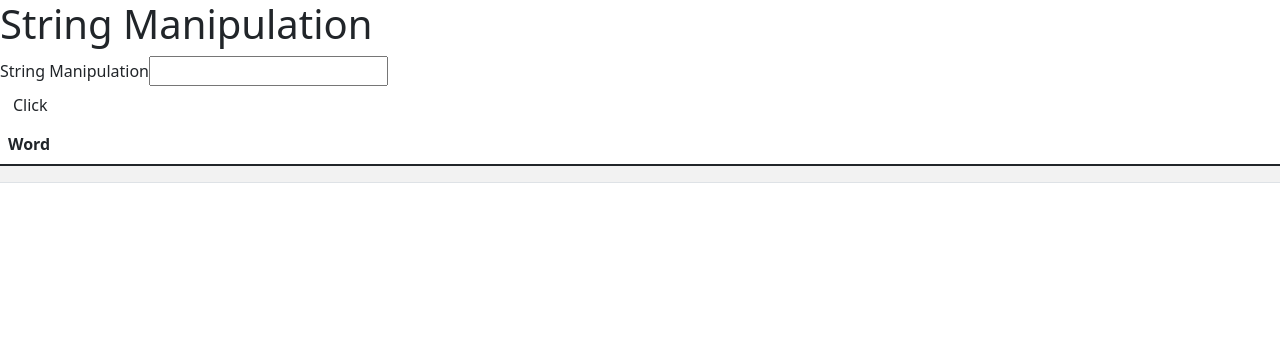
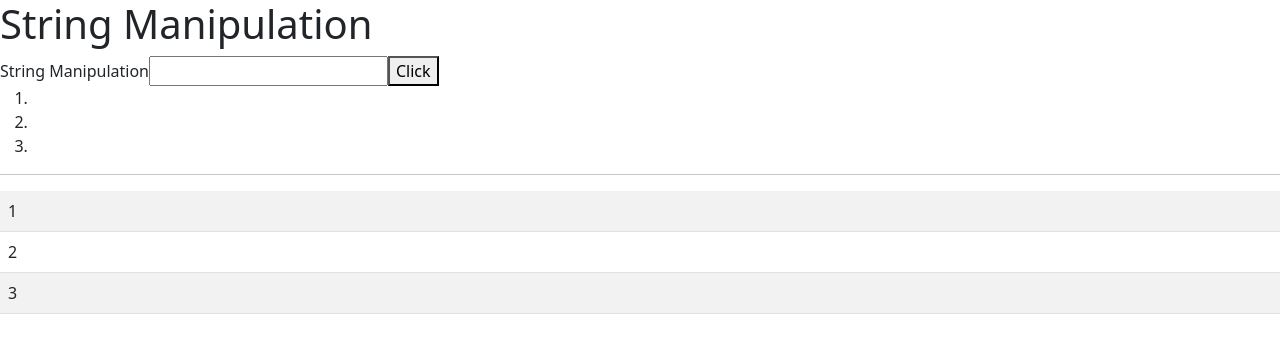
Before and after one commit to TreepZ/Obl_Opg-Git, a plain HTML site: page 3. Semester - Obligatorisk Opgave - Opg. 3/index.html in a window 1280 px wide. Drawn offline with nearby package versions, Linux system fonts and the light colour scheme.

Commit message:
Update index

```diff
--- a/3. Semester - Obligatorisk Opgave - Opg. 3/index.html
+++ b/3. Semester - Obligatorisk Opgave - Opg. 3/index.html
@@ -12,19 +12,29 @@
     <h1>String Manipulation</h1>
     <div id="app">
         <label for="string">String Manipulation</label>
-        <input v-model="Input" type="text" id="string" name="stringbitch"><br>
-        <button class="btn" @click="Function">Click</button>
-    <table class="table table-striped">
-        <thead>
-            <tr>
-                <th scope="col">Word</th>
-            </tr>
-        </thead>
+        <input v-model="Input" type="text" id="string" name="stringbitch">
+        <button class="button" @click="Function">Click</button>
+        <ol>
+            <li>{{Word}}</li>
+            <li>{{WordUpper}}</li>
+            <li>{{WordLower}}</li>
+        </ol>
+        <hr>
+    <table class="table table-striped col-6">
         <tbody>
+        <tr>
+            <td>1</td>
             <td>{{Word}}</td>
+        </tr>
+        <tr>
+            <td>2</td>
             <td>{{WordUpper}}</td>
+        </tr>
+        <tr>
+            <td>3</td>
             <td>{{WordLower}}</td>
-        </tbody>
+        </tr>
+    </tbody>
     </table>
 </div>
     <script src="index.js"></script>
```
